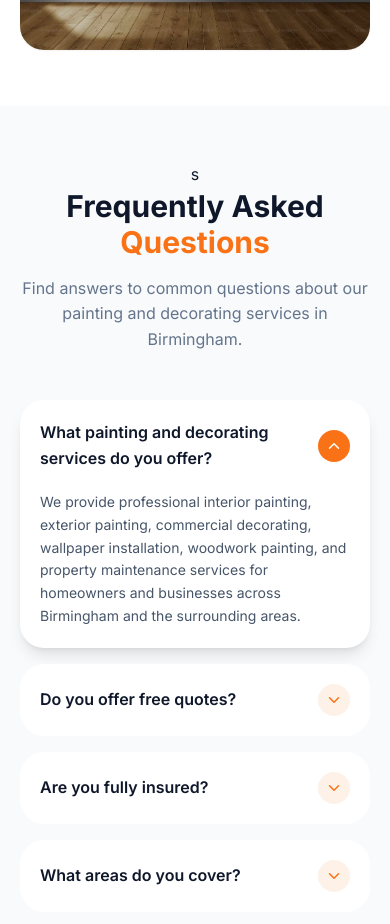
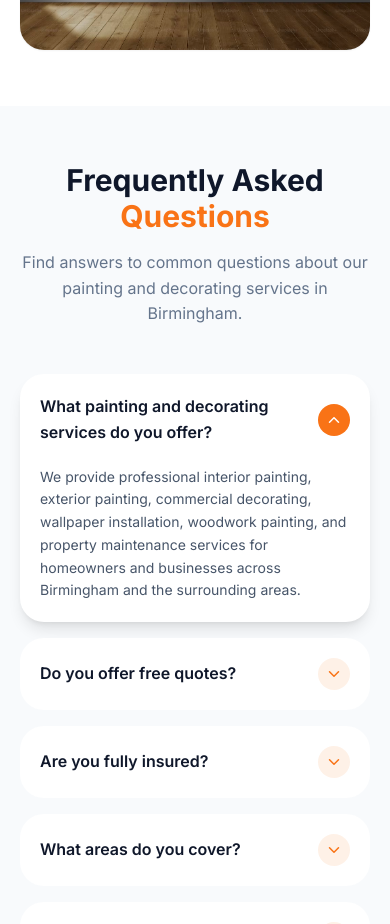
Before and after one commit to Aneeskhawaja1143/Bilal-Painting-project, a Next.js app: page / in a window 390 px wide. Shown: the part 8996-9920 px from the top of the page. Built offline with nearby package versions, Linux system fonts and the light colour scheme; no server answers.

Commit message:
Refine UI and improve mobile responsiveness and seo content optimized

```diff
--- a/components/FAQs.jsx
+++ b/components/FAQs.jsx
@@ -56,7 +56,7 @@ export default function FAQs() {
   return (
     <section className="section-padding bg-neutral-50" aria-labelledby="faq-heading">
       <div className="container-custom max-w-4xl">
-        <div className="mb-12 text-center animate-fadeInUp">s
+        <div className="mb-12 text-center animate-fadeInUp">
           <h2 id="faq-heading" className="text-3xl font-bold text-primary sm:text-4xl md:text-5xl mb-4">
             Frequently Asked <span className="text-accent">Questions</span>
           </h2>
```
